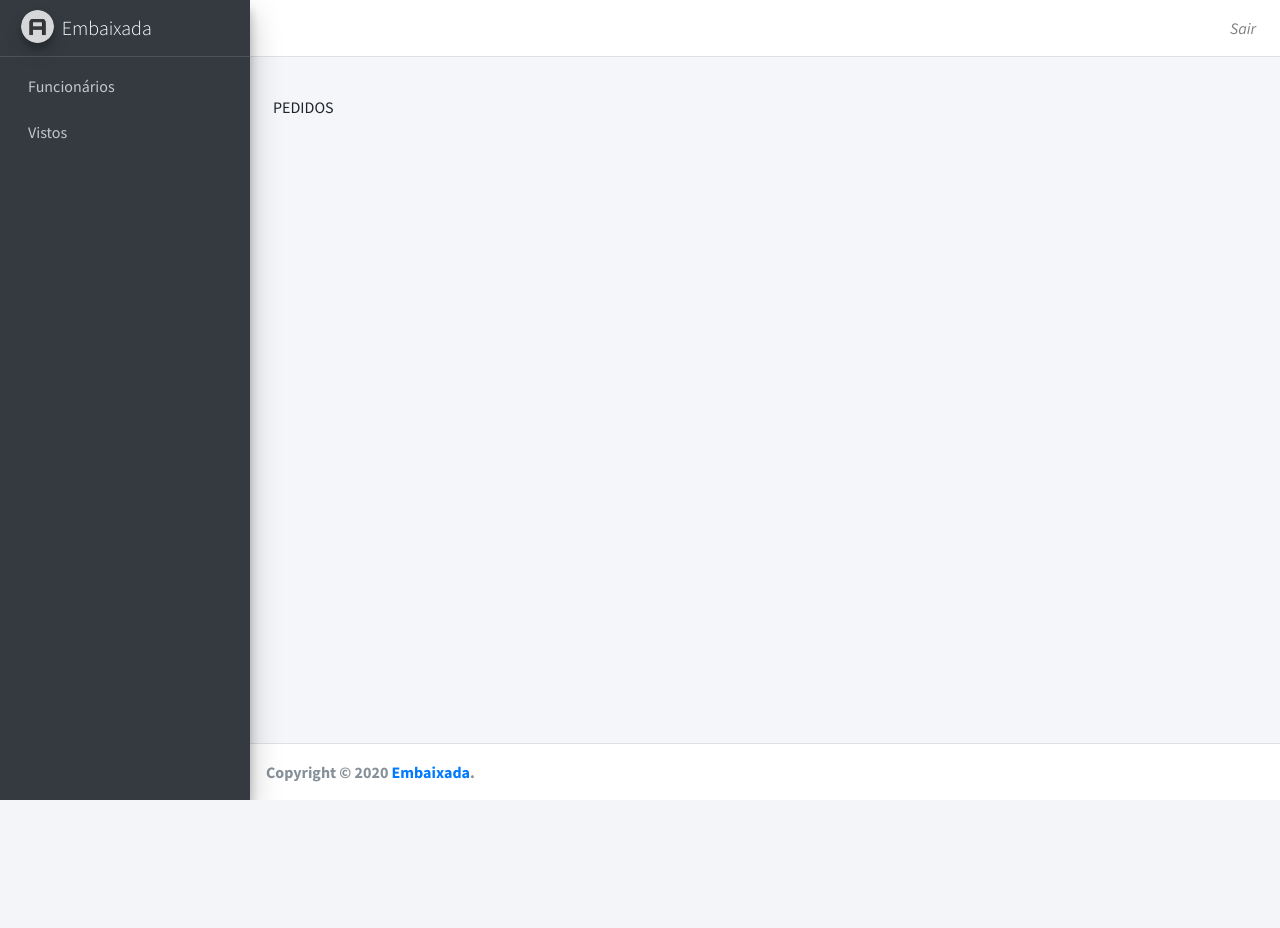
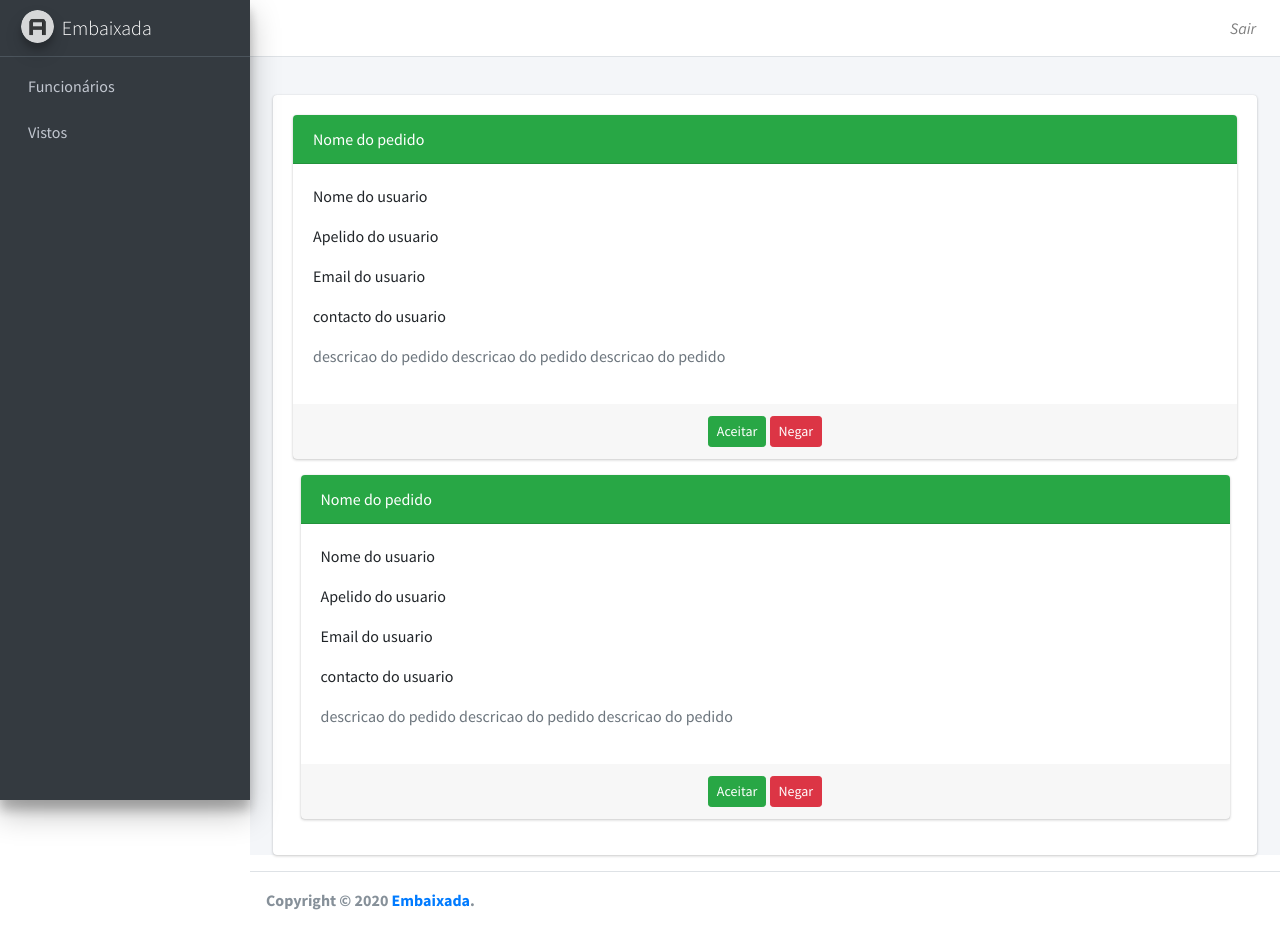
Before and after one commit to Isco170/Embaixada, a PHP site: page /admin/pedidos.php in a window 1280 px wide. Before the commit the page ends 800 px from the top, so only its background shows below. Run offline with PHP 8.4, Linux system fonts and the light colour scheme; some libraries are stand-ins or nearby versions.

Commit message:
Listar pedidos

```diff
--- a/pages/admin/pedidos.php
+++ b/pages/admin/pedidos.php
@@ -5,9 +5,142 @@
     <div class="content">
         <div class="container-fluid">
             <div class="container">
-                PEDIDOS
+                        <div class="card">
+                            <div class="card-body">
+                                <div class="row">
+                                    <div class="col">
+                                        <div class="card card-success">
+                                            <div class="card-header">Nome do pedido</div>
+                                                <div class="card-body">
+                                                    <p>Nome do usuario</p>
+                                                    <p>Apelido do usuario</p>
+                                                    <p>Email do usuario</p>
+                                                    <p>contacto do usuario</p>
+                                                    <p class="text-muted">
+                                                        descricao do pedido
+                                                        descricao do pedido
+                                                        descricao do pedido
+                                                    </p>
+                                                </div>
+                                                <div class="card-footer text-muted text-center">
+                                                    <button class="btn btn-sm btn-success" onclick="aceitarPedido(1)">Aceitar</button>
+                                                    <button class="btn btn-sm btn-danger" onclick="negarPedido(1)">Negar</button>
+                                                </div>
+                                            </div>
+                                        </div>
+                                    </div>
+                                    <div class="col">
+                                        <div class="card card-success">
+                                            <div class="card-header">Nome do pedido</div>
+                                                <div class="card-body">
+                                                    <p>Nome do usuario</p>
+                                                    <p>Apelido do usuario</p>
+                                                    <p>Email do usuario</p>
+                                                    <p>contacto do usuario</p>
+                                                    <p class="text-muted">
+                                                        descricao do pedido
+                                                        descricao do pedido
+                                                        descricao do pedido
+                                                    </p>
+                                                </div>
+                                                <div class="card-footer text-muted text-center">
+                                                    <button class="btn btn-sm btn-success" onclick="aceitarPedido(1)">Aceitar</button>
+                                                    <button class="btn btn-sm btn-danger" onclick="negarPedido(1)">Negar</button>
+                                                </div>
+                                            </div>
+                                        </div>
+                                    </div>
+                                </div>
+                            </div>
+                        </div>
             </div>
         </div>
     </div>
 </div>
 <?php include('../commons/footer.php') ?>
+
+<script>
+    function aceitarPedido(id){
+        swal({
+            title: "Tem certeza?",
+            text: "Aceitar pedido de visto",
+            type: "warning",
+            buttons: true,
+            dangerMode: true,
+            showCancelButton: true,
+            confirmButtonColor: "red",
+            confrmButtonText: "Sim, aceitar",
+            closeOnConfirm: false,
+        },
+        function(){
+
+            $.ajax({
+                url: "#",
+                type: "post",
+                data: {
+                    id : id
+                },
+
+                success: function(){
+                    swal({
+                        title : "Sucesso",
+                        text: "Pedido foi aceite",
+                        type: "success",
+                    });
+                    window.location.href = window.location.href;
+                },
+
+                error: function(){
+                    swal({
+                        title : "Falha",
+                        text : "Nao foi possivel aceitar pedido",
+                        type : "error",
+                    });
+                }
+            });
+        });
+
+    }
+
+    function negarPedido(id){
+        swal({
+            title: "Tem certeza?",
+            text: "Negar pedido de visto",
+            type: "warning",
+            buttons: true,
+            dangerMode: true,
+            showCancelButton: true,
+            confirmButtonColor: "red",
+            confrmButtonText: "Sim, negado",
+            closeOnConfirm: false,
+        },
+        function(){
+
+            $.ajax({
+                url: "#",
+                type: "post",
+                data: {
+                    id : id
+                },
+
+                success: function(){
+                    swal({
+                        title : "Sucesso",
+                        text: "Pedido foi negado",
+                        type: "success",
+                    });
+                    window.location.href = window.location.href;
+                },
+
+                error: function(){
+                    swal({
+                        title : "Falha",
+                        text : "Nao foi possivel negado pedido",
+                        type : "error",
+                    });
+                }
+            });
+        });
+
+    }
+</script>
```
